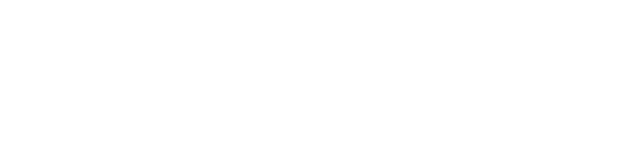
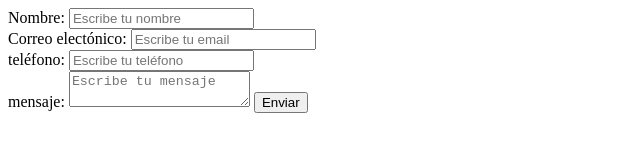
Before and after one commit to karenbuenoh18/FormularioContacto, a plain HTML site: page index.html in a window 1280 px wide. Shown: the whole page, without its empty margins (0-640 px from the left). Drawn offline with Linux system fonts and the light colour scheme.

Commit message:
Se actualizó el formulario de contacto 2.0

```diff
--- a/index.html
+++ b/index.html
@@ -7,6 +7,17 @@
     <title>Contacto</title>
 </head>
 <body>
+    <form>
+        <label for="name">Nombre:</label>
+        <input type="text" id="name" placeholder="Escribe tu nombre"><br/>
+        <label for="email">Correo electónico:</label>
+        <input type="text" id="email"  placeholder="Escribe tu email"><br/>
+        <label for="phone">teléfono:</label>
+        <input type="text" id="phone"  placeholder="Escribe tu teléfono"><br/>
+        <label for="msg">mensaje:</label>
+        <textarea id="msg"  placeholder="Escribe tu mensaje"></textarea>
+        <input type="button" value="Enviar">
+    </form>
 
 </body>
 </html>
```
